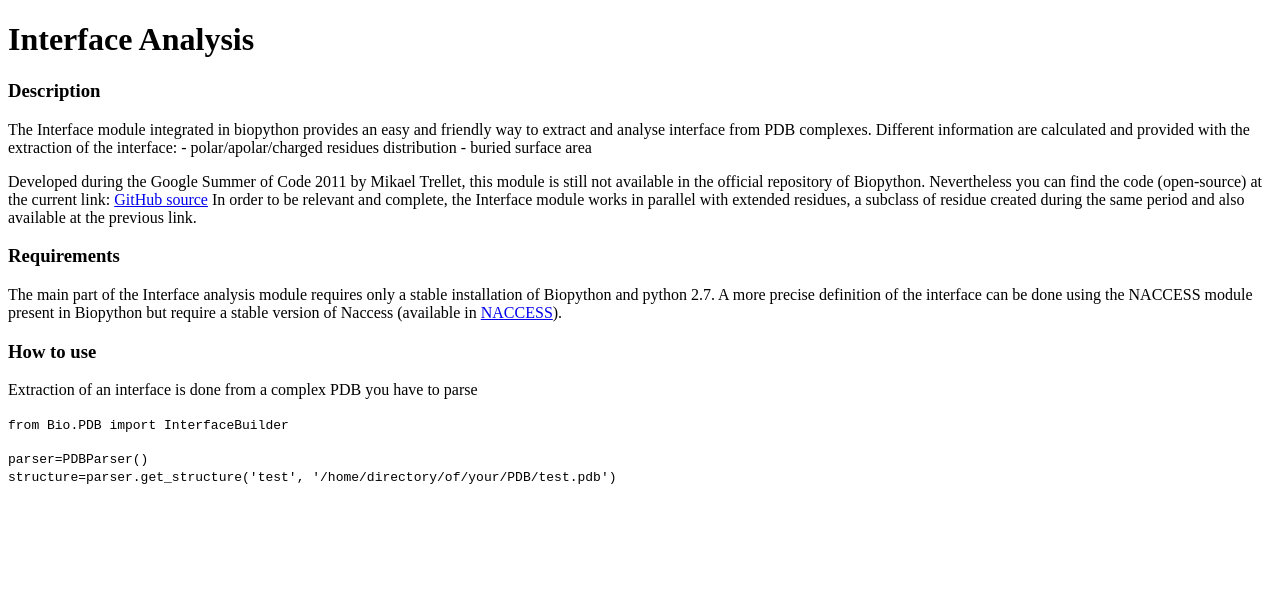
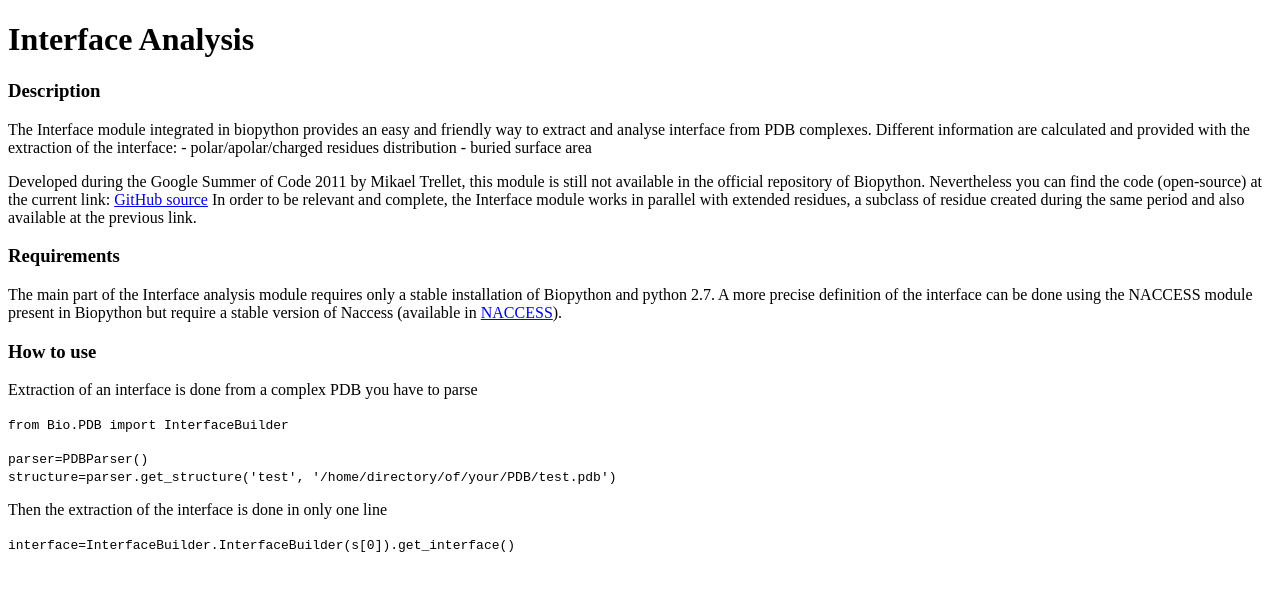
Before and after one commit to biopython/biopython.github.io, a Jekyll site: the page built from wiki/Interface_Analysis.md, in a window 1280 px wide. Shown: the top 591 px of the page. Built offline with Jekyll 4.4.1, drawn with Linux system fonts in a browser that asks for light colours.

Commit message:
Change to wiki page

```diff
--- a/wiki/Interface_Analysis.md
+++ b/wiki/Interface_Analysis.md
@@ -37,3 +37,7 @@ Extraction of an interface is done from a complex PDB you have to parse
 
 `parser=PDBParser()`
 `structure=parser.get_structure('test', '/home/directory/of/your/PDB/test.pdb')`
+
+Then the extraction of the interface is done in only one line
+
+`interface=InterfaceBuilder.InterfaceBuilder(s[0]).get_interface()`
```
Also changed, not shown: 1 other file.
